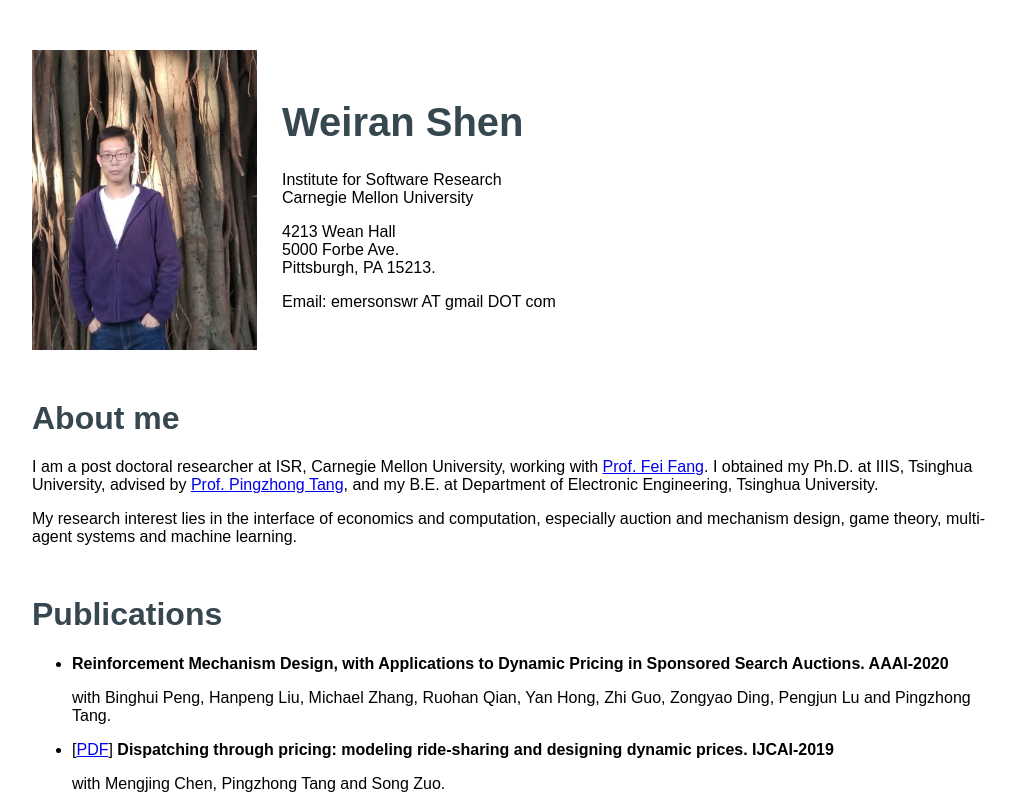
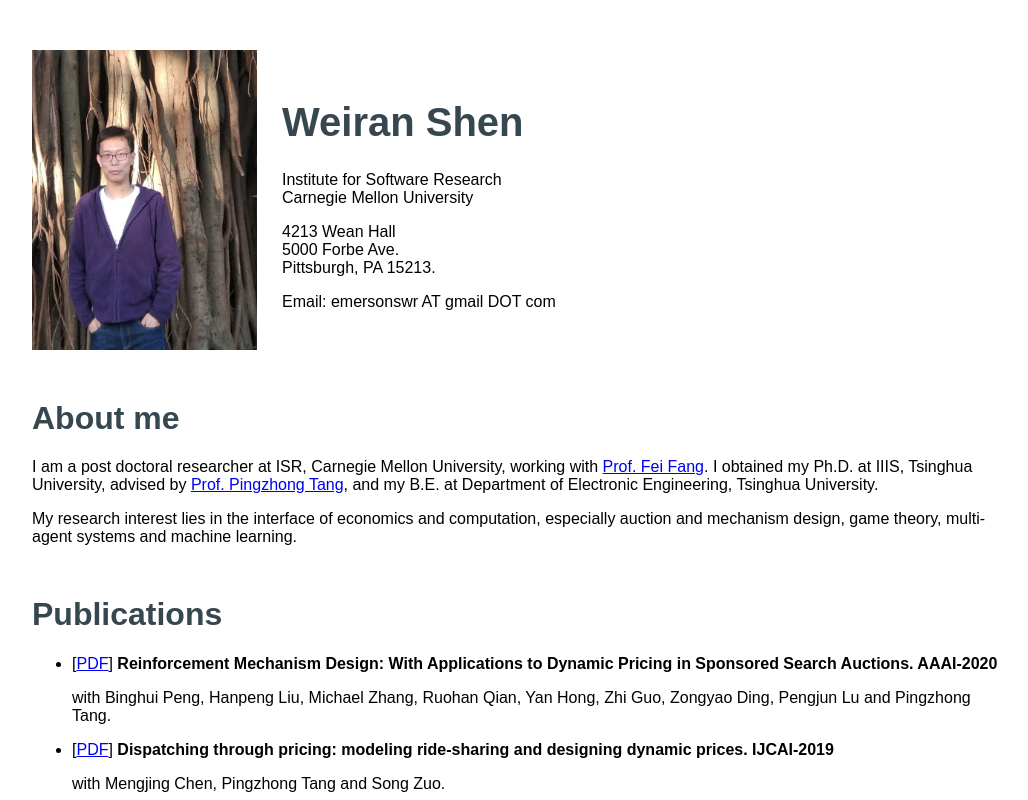
Before and after one commit to shen-weiran/emersonswr.github.io, a plain HTML site: page index.html in a window 1280 px wide. Shown: the top 800 px of the page, without its empty margins (126-1154 px from the left). Drawn offline with Linux system fonts and the light colour scheme.

Commit message:
Update index.html

```diff
--- a/index.html
+++ b/index.html
@@ -31,7 +31,7 @@
 	<ul>
     <li>
        <div class="item">
-         <div class="para"><p> <b>Reinforcement Mechanism Design, with Applications to Dynamic Pricing in Sponsored Search Auctions. AAAI-2020</b></p></div>
+         <div class="para"><p>[<a href="swr_page_files/reinforcement_mechanism_design_with_applications_to_dynamic_pricing_in_sponsored_search_auctions.pdf" target="_blank">PDF</a>] <b>Reinforcement Mechanism Design: With Applications to Dynamic Pricing in Sponsored Search Auctions. AAAI-2020</b></p></div>
          <div class="para"><p>with Binghui Peng, Hanpeng Liu, Michael Zhang, Ruohan Qian, Yan Hong, Zhi Guo, Zongyao Ding, Pengjun Lu and Pingzhong Tang.</p></div>
       </div>
     </li>
```
